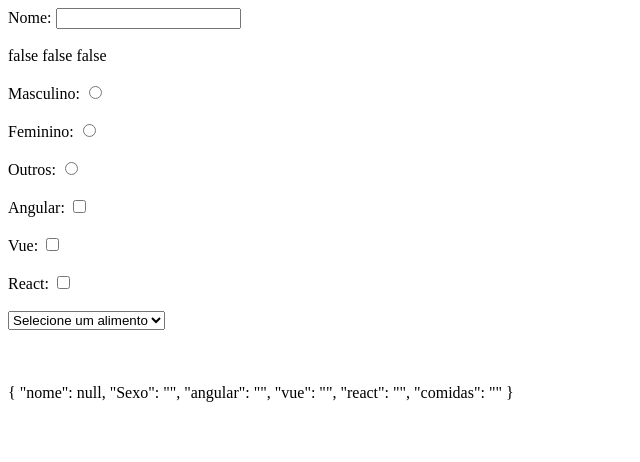
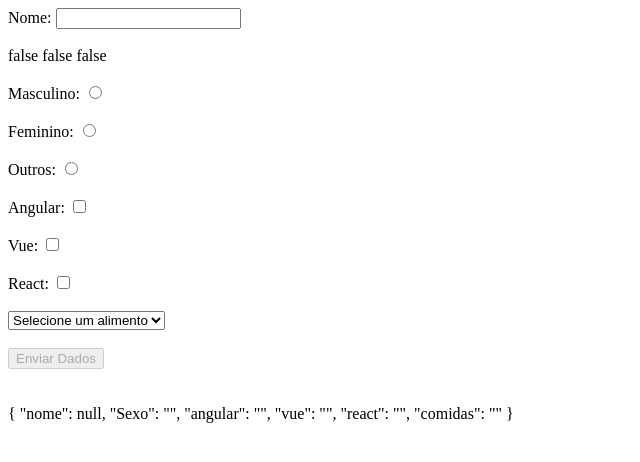
Before and after one commit to felipesrangel/angular_forms, an Angular app: page / in a window 1280 px wide. Shown: the top 462 px of the page, without its empty margins (0-640 px from the left). Built offline with nearby package versions, Linux system fonts and the light colour scheme.

Commit message:
utilizando ngSubmit

```diff
--- a/src/app/forms/forms.component.html
+++ b/src/app/forms/forms.component.html
@@ -1,4 +1,4 @@
-<form #form="ngForm">
+<form #form="ngForm" (ngSubmit)="submitForm(form)">
     <label >
         Nome:
         <input type="text" name="nome" #nome="ngModel" [ngModel]="nome.value" required>
@@ -73,6 +73,7 @@
     <br>
     <br>
 
+    <button [disabled]="form.invalid">Enviar Dados</button>
 </form>
 
 <br>
--- a/src/app/forms/forms.component.ts
+++ b/src/app/forms/forms.component.ts
@@ -1,4 +1,5 @@
 import { Component, OnInit } from '@angular/core';
+import { NgForm } from '@angular/forms';
 
 @Component({
   selector: 'app-forms',
@@ -18,4 +19,10 @@
 
   }
 
+  public submitForm(form: NgForm){
+    if(form.valid){
+      console.log(form.value)
+    }
+  }
+
 }
```
